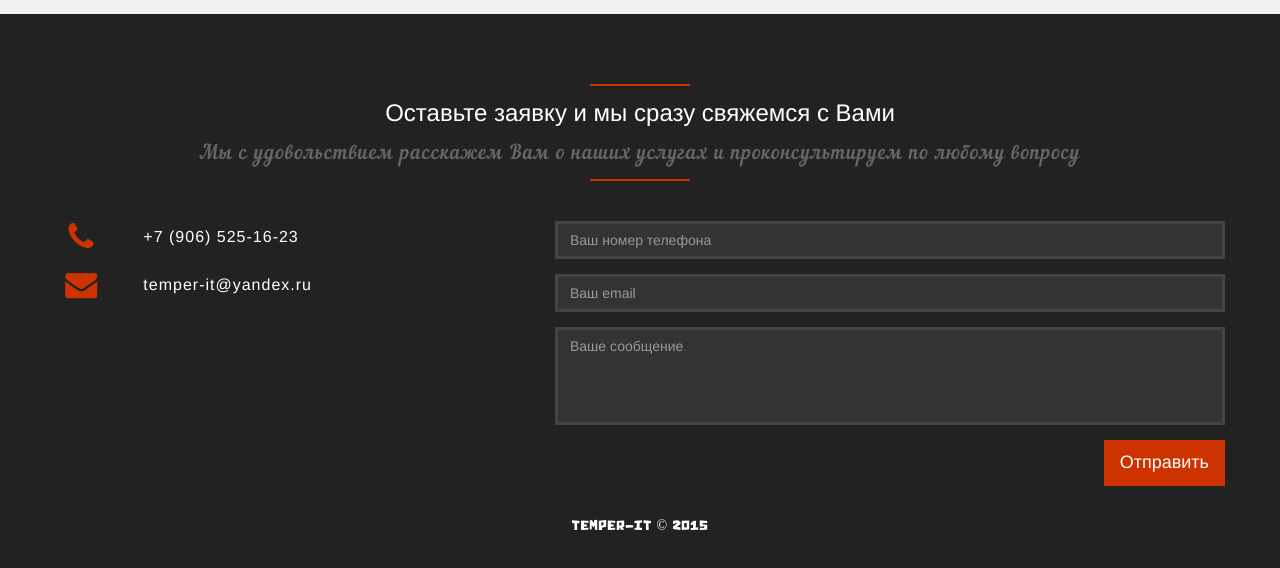
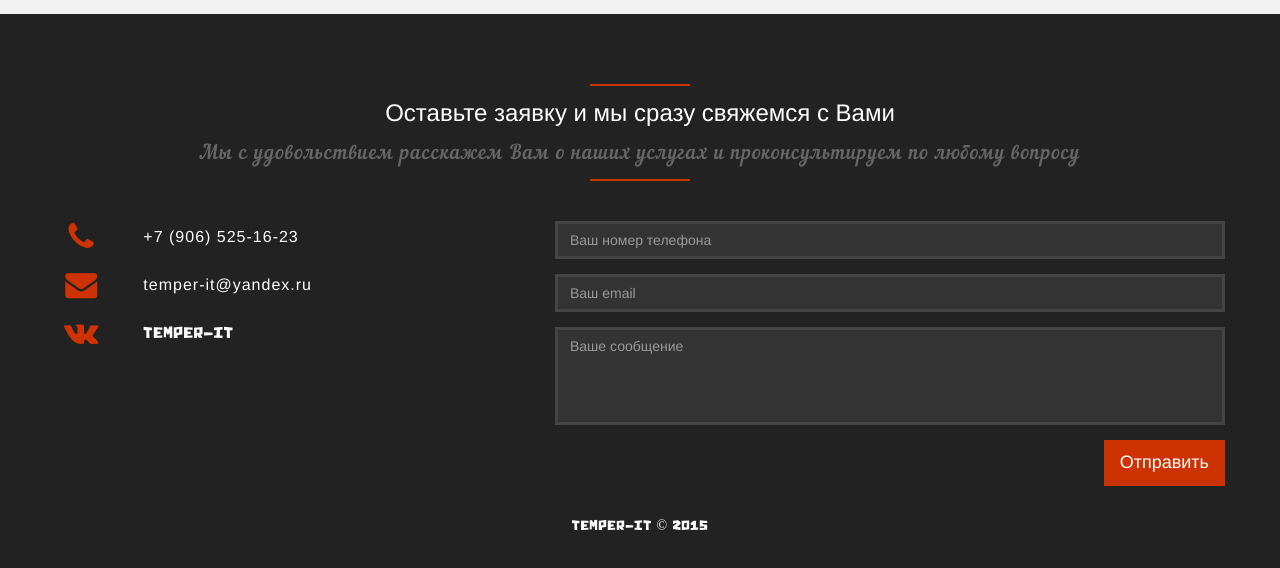
Before and after one commit to temper-it/temper-it.github.io, a plain HTML site: page index.html in a window 1280 px wide. Shown: the part 3624-4192 px from the top of the page. Drawn offline with Linux system fonts and the light colour scheme.

Commit message:
Добавил ссылку на вконтакт

```diff
--- a/index.html
+++ b/index.html
@@ -700,6 +700,12 @@
             <div class="col-xs-2 text-center"><i class="fa fa-envelope fa-2x contact-icon"></i></div>
             <div class="col-xs-10 text-left"><span class="contact-info text-nowrap">temper-it@yandex.ru</span></div>
           </div>
+          <div class="row contact">
+            <a href="http://vk.com/temperit" target="_blank">
+              <div class="col-xs-2 text-center"><i class="fa fa-vk fa-2x contact-icon"></i></div>
+              <div class="col-xs-10 text-left"><span class="contact-info text-nowrap copyright">Temper-IT</span></div>
+            </a>
+          </div>
         </div>
       </div>
       <div class="col-sm-7 footer-col">
```
